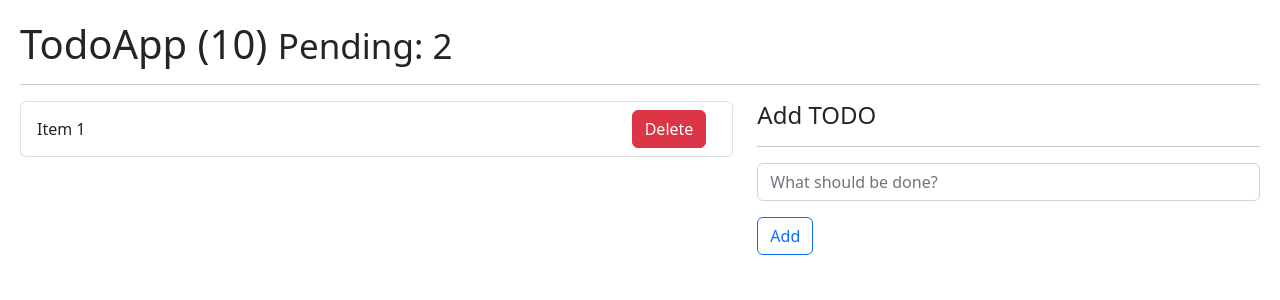
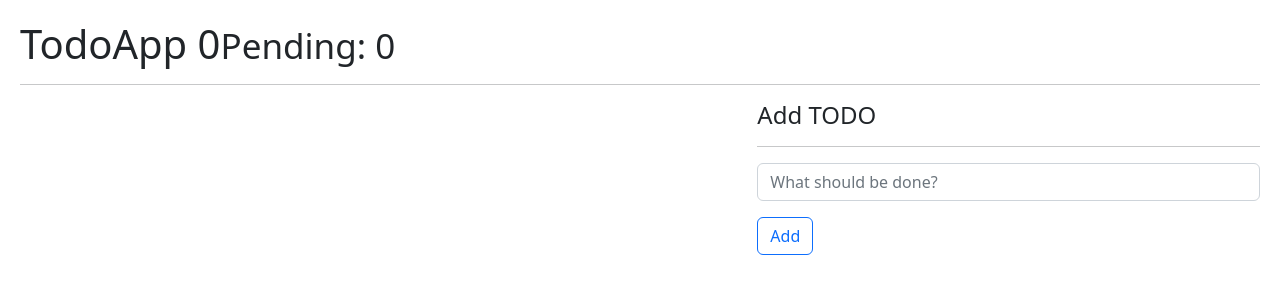
Before and after one commit to sesp13/react-zero-expert, a React (Vite) app in the folder 05-hooks-app/: page / in a window 1280 px wide. Shown: the top 300 px of the page. Built offline with nearby package versions, Linux system fonts and the light colour scheme.

Commit message:
05-hooksapp: end reducer little app

```diff
--- /dev/null
+++ b/05-hooks-app/src/08-useReducer/TodoAdd.jsx
@@ -0,0 +1,31 @@
+import { useForm } from '../hooks/useForm';
+
+export const TodoAdd = ({ onNewTodo }) => {
+  const { description, onInputChange, onResetForm } = useForm({
+    description: '',
+  });
+
+  const onSubmitTodo = (event) => {
+    event.preventDefault();
+    if (description.length < 1) return;
+    const newTodo = { id: new Date().getTime(), description, done: false };
+    onNewTodo(newTodo);
+    onResetForm();
+  };
+
+  return (
+    <form onSubmit={onSubmitTodo}>
+      <input
+        name="description"
+        value={description}
+        type="text"
+        placeholder="What should be done?"
+        className="form-control"
+        onChange={onInputChange}
+      />
+      <button type="submit" className="btn btn-outline-primary mt-3">
+        Add
+      </button>
+    </form>
+  );
+};
--- a/05-hooks-app/src/08-useReducer/TodoApp.jsx
+++ b/05-hooks-app/src/08-useReducer/TodoApp.jsx
@@ -1,46 +1,37 @@
-import React, { useReducer } from 'react';
-import { todoReducer } from './todoReducer';
-
-const initialState = [
-  {
-    id: new Date().getTime(),
-    description: 'Collect the soul gem',
-    done: false,
-  },
-  {
-    id: new Date().getTime(),
-    description: 'Collect the power gem',
-    done: false,
-  },
-];
+import { useTodos } from './hooks/useTodos';
+import { TodoAdd } from './TodoAdd';
+import { TodoList } from './TodoList';
 
 export const TodoApp = () => {
-  const [todos, dispatchTodo] = useReducer(todoReducer, initialState);
+  const {
+    todos,
+    dispatchTodo,
+    todosCount,
+    pendingCount,
+    handleNewTodo,
+    handleRemoveTodo,
+    handleToggleTodo,
+  } = useTodos();
 
   return (
     <>
-      <h1>TodoApp (10) <small>Pending: 2</small></h1>
+      <h1>
+        TodoApp {todosCount}
+        <small>Pending: {pendingCount}</small>
+      </h1>
       <hr />
       <div className="row">
         <div className="col-7">
-          <ul className='list-group'>
-            <li className='list-group-item d-flex justify-content-between'>
-              <span className='align-self-center'>Item 1</span>
-              <button className='btn btn-danger'>Delete</button>
-            </li>
-          </ul>
+          <TodoList
+            todos={todos}
+            onRemoveTodo={handleRemoveTodo}
+            onToggleTodo={handleToggleTodo}
+          />
         </div>
         <div className="col-5">
           <h4>Add TODO</h4>
           <hr />
-          <form>
-            <input
-              type="text"
-              placeholder="What should be done?"
-              className="form-control"
-            />
-            <button type="submit" className='btn btn-outline-primary mt-3'>Add</button>
-          </form>
+          <TodoAdd onNewTodo={handleNewTodo} />
         </div>
       </div>
     </>
--- /dev/null
+++ b/05-hooks-app/src/08-useReducer/TodoItem.jsx
@@ -0,0 +1,17 @@
+export const TodoItem = ({ todo, onRemove, onToggle }) => {
+  return (
+    <li className="list-group-item d-flex justify-content-between">
+      <span
+        className={`align-self-center ${
+          todo.done ? 'text-decoration-line-through' : ''
+        }`}
+        onClick={() => onToggle(todo.id)}
+      >
+        {todo.description}
+      </span>
+      <button className="btn btn-danger" onClick={() => onRemove(todo.id)}>
+        Delete
+      </button>
+    </li>
+  );
+};
--- /dev/null
+++ b/05-hooks-app/src/08-useReducer/TodoList.jsx
@@ -0,0 +1,16 @@
+import { TodoItem } from './TodoItem';
+
+export const TodoList = ({ todos, onRemoveTodo, onToggleTodo }) => {
+  return (
+    <ul className="list-group">
+      {todos.map((todo) => (
+        <TodoItem
+          key={todo.id}
+          todo={todo}
+          onRemove={onRemoveTodo}
+          onToggle={onToggleTodo}
+        />
+      ))}
+    </ul>
+  );
+};
--- /dev/null
+++ b/05-hooks-app/src/08-useReducer/hooks/index.js
@@ -0,0 +1 @@
+export * from './useTodos';
--- /dev/null
+++ b/05-hooks-app/src/08-useReducer/hooks/useTodos.js
@@ -0,0 +1,41 @@
+import { useEffect, useReducer } from 'react';
+import { todoReducer } from '../todoReducer';
+
+const initialState = [];
+const init = () => JSON.parse(localStorage.getItem('todos')) || [];
+
+export const useTodos = () => {
+  const [todos, dispatchTodo] = useReducer(todoReducer, initialState, init);
+
+  useEffect(() => {
+    localStorage.setItem('todos', JSON.stringify(todos));
+  }, [todos]);
+
+  const handleNewTodo = (todo) => {
+    const action = { type: '[TODO] Add Todo', payload: todo };
+    dispatchTodo(action);
+  };
+
+  const handleRemoveTodo = (id) => {
+    const action = { type: '[TODO] Remove Todo', payload: id };
+    dispatchTodo(action);
+  };
+
+  const handleToggleTodo = (id) => {
+    const action = { type: '[TODO] Toggle Todo', payload: id };
+    dispatchTodo(action);
+  };
+
+  const todosCount = todos.length;
+  const pendingCount = todos.filter((todo) => !todo.done).length;
+
+  return {
+    todos,
+    todosCount,
+    pendingCount,
+    dispatchTodo,
+    handleNewTodo,
+    handleRemoveTodo,
+    handleToggleTodo,
+  };
+};
--- a/05-hooks-app/src/08-useReducer/todoReducer.js
+++ b/05-hooks-app/src/08-useReducer/todoReducer.js
@@ -1,8 +1,19 @@
 export const todoReducer = (state = [], action) => {
   switch (action.type) {
-    case 'ABC':
-      throw new Error('Actiom.type = ABC is not implemented');
-
+    case '[TODO] Add Todo':
+      return [...state, action.payload];
+    case '[TODO] Remove Todo':
+      return state.filter((todo) => todo.id !== action.payload);
+    case '[TODO] Toggle Todo':
+      return state.map((todo) => {
+        if (todo.id === action.payload) {
+          return {
+            ...todo,
+            done: !todo.done,
+          };
+        }
+        return todo;
+      });
     default:
       return state;
   }
```
